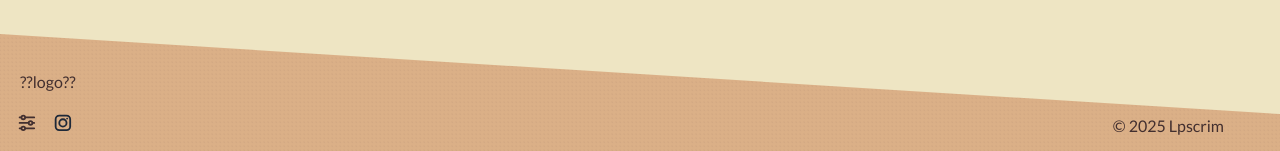
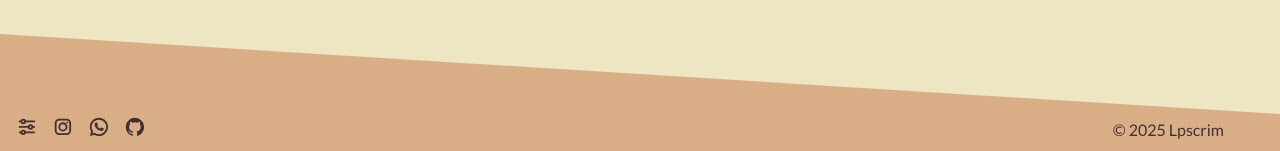
Before and after one commit to lpscrim/Portfolio, a website built with Vite: page portfolio/index.html in a window 1280 px wide. Shown: the part 3086-3237 px from the top of the page. Built offline with nearby package versions, Linux system fonts and the light colour scheme; a web font is replaced by a local one.

Commit message:
Finalised footer icon placement

```diff
--- a/portfolio/index.html
+++ b/portfolio/index.html
@@ -166,11 +166,11 @@
         >
           <p>This is the contact section</p>
         </div>
-        <p class="absolute bottom-5 left-5 text-md">??logo??</p>
+        <p id="logo" class="absolute bottom-5 left-5 text-md"></p>
       </section>
     </main>
     <footer
-      class="justify-between bg-(--accent-color) bg-[url(/public/absurdity.png)] flex flex-row pb-6 w-full px-4 h-10 z-999 bottom-0"
+      class="justify-between bg-(--accent-color) bg-[url(/public/absurdity.png)] flex flex-row pb-4 w-full px-4 h-10 z-999 bottom-0"
     >
       <div class="flex items-center">
         <button
@@ -197,10 +197,10 @@
         </button>
         <a
           id="instagram"
-        class="pl-4 text-(--text-color) hover:text-(--background-color)"
+          class="pl-4 text-(--text-color) "
         >
           <svg
-          class="w-5 h-5 text-gray-800 dark:text-white"
+            class="w-5 h-5"
             aria-hidden="true"
             xmlns="http://www.w3.org/2000/svg"
             width="20"
@@ -215,9 +215,54 @@
               clip-rule="evenodd"
             />
           </svg>
+        </a>
+        <a
+          id="whatsapp"
+          class="pl-4 text-(--text-color) "
+        >
+          <svg
+            class="w-5 h-5"
+            aria-hidden="true"
+            xmlns="http://www.w3.org/2000/svg"
+            width="22"
+            height="22"
+            fill="none"
+            viewBox="0 0 22 22"
+          >
+            <path
+              fill="currentColor"
+              fill-rule="evenodd"
+              d="M12 4a8 8 0 0 0-6.895 12.06l.569.718-.697 2.359 2.32-.648.379.243A8 8 0 1 0 12 4ZM2 12C2 6.477 6.477 2 12 2s10 4.477 10 10-4.477 10-10 10a9.96 9.96 0 0 1-5.016-1.347l-4.948 1.382 1.426-4.829-.006-.007-.033-.055A9.958 9.958 0 0 1 2 12Z"
+              clip-rule="evenodd"
+            />
+            <path
+              fill="currentColor"
+              d="M16.735 13.492c-.038-.018-1.497-.736-1.756-.83a1.008 1.008 0 0 0-.34-.075c-.196 0-.362.098-.49.291-.146.217-.587.732-.723.886-.018.02-.042.045-.057.045-.013 0-.239-.093-.307-.123-1.564-.68-2.751-2.313-2.914-2.589-.023-.04-.024-.057-.024-.057.005-.021.058-.074.085-.101.08-.079.166-.182.249-.283l.117-.14c.121-.14.175-.25.237-.375l.033-.066a.68.68 0 0 0-.02-.64c-.034-.069-.65-1.555-.715-1.711-.158-.377-.366-.552-.655-.552-.027 0 0 0-.112.005-.137.005-.883.104-1.213.311-.35.22-.94.924-.94 2.16 0 1.112.705 2.162 1.008 2.561l.041.06c1.161 1.695 2.608 2.951 4.074 3.537 1.412.564 2.081.63 2.461.63.16 0 .288-.013.4-.024l.072-.007c.488-.043 1.56-.599 1.804-1.276.192-.534.243-1.117.115-1.329-.088-.144-.239-.216-.43-.308Z"
+            />
+          </svg>
+        </a>
+        <a
+          id="github"
+          class="pl-4 text-(--text-color)"
+        >
+          <svg
+            class="w-5 h-5"
+            aria-hidden="true"
+            xmlns="http://www.w3.org/2000/svg"
+            width="22"
+            height="22"
+            fill="currentColor"
+            viewBox="0 0 22 22"
+          >
+            <path
+              fill-rule="evenodd"
+              d="M12.006 2a9.847 9.847 0 0 0-6.484 2.44 10.32 10.32 0 0 0-3.393 6.17 10.48 10.48 0 0 0 1.317 6.955 10.045 10.045 0 0 0 5.4 4.418c.504.095.683-.223.683-.494 0-.245-.01-1.052-.014-1.908-2.78.62-3.366-1.21-3.366-1.21a2.711 2.711 0 0 0-1.11-1.5c-.907-.637.07-.621.07-.621.317.044.62.163.885.346.266.183.487.426.647.71.135.253.318.476.538.655a2.079 2.079 0 0 0 2.37.196c.045-.52.27-1.006.635-1.37-2.219-.259-4.554-1.138-4.554-5.07a4.022 4.022 0 0 1 1.031-2.75 3.77 3.77 0 0 1 .096-2.713s.839-.275 2.749 1.05a9.26 9.26 0 0 1 5.004 0c1.906-1.325 2.74-1.05 2.74-1.05.37.858.406 1.828.101 2.713a4.017 4.017 0 0 1 1.029 2.75c0 3.939-2.339 4.805-4.564 5.058a2.471 2.471 0 0 1 .679 1.897c0 1.372-.012 2.477-.012 2.814 0 .272.18.592.687.492a10.05 10.05 0 0 0 5.388-4.421 10.473 10.473 0 0 0 1.313-6.948 10.32 10.32 0 0 0-3.39-6.165A9.847 9.847 0 0 0 12.007 2Z"
+              clip-rule="evenodd"
+            />
+          </svg>
+        </a>
       </div>
-      </a>
-      <p class="relative pr-10">© 2025 Lpscrim</p>
+      <p class="relative pt-1 pr-10">© 2025 Lpscrim</p>
     </footer>
 
     <script type="module" src="/src/hero.ts"></script>
--- a/portfolio/src/animation.css
+++ b/portfolio/src/animation.css
@@ -1,5 +1,5 @@
 
-header {
+  header {
     transition: top 500ms ease-in-out;
   }
   header.scroll-up {
--- a/portfolio/src/style.css
+++ b/portfolio/src/style.css
@@ -54,8 +54,12 @@ h1 {
   line-height: 1.1;
 }
 
-a:hover {
+header a:hover {
   color: var(--text-color2);
+}
+
+footer a:hover {
+  color: var(--background-color);
 }
 
 h2 {
```
Lines whose indentation alone changed are shown as unchanged.
